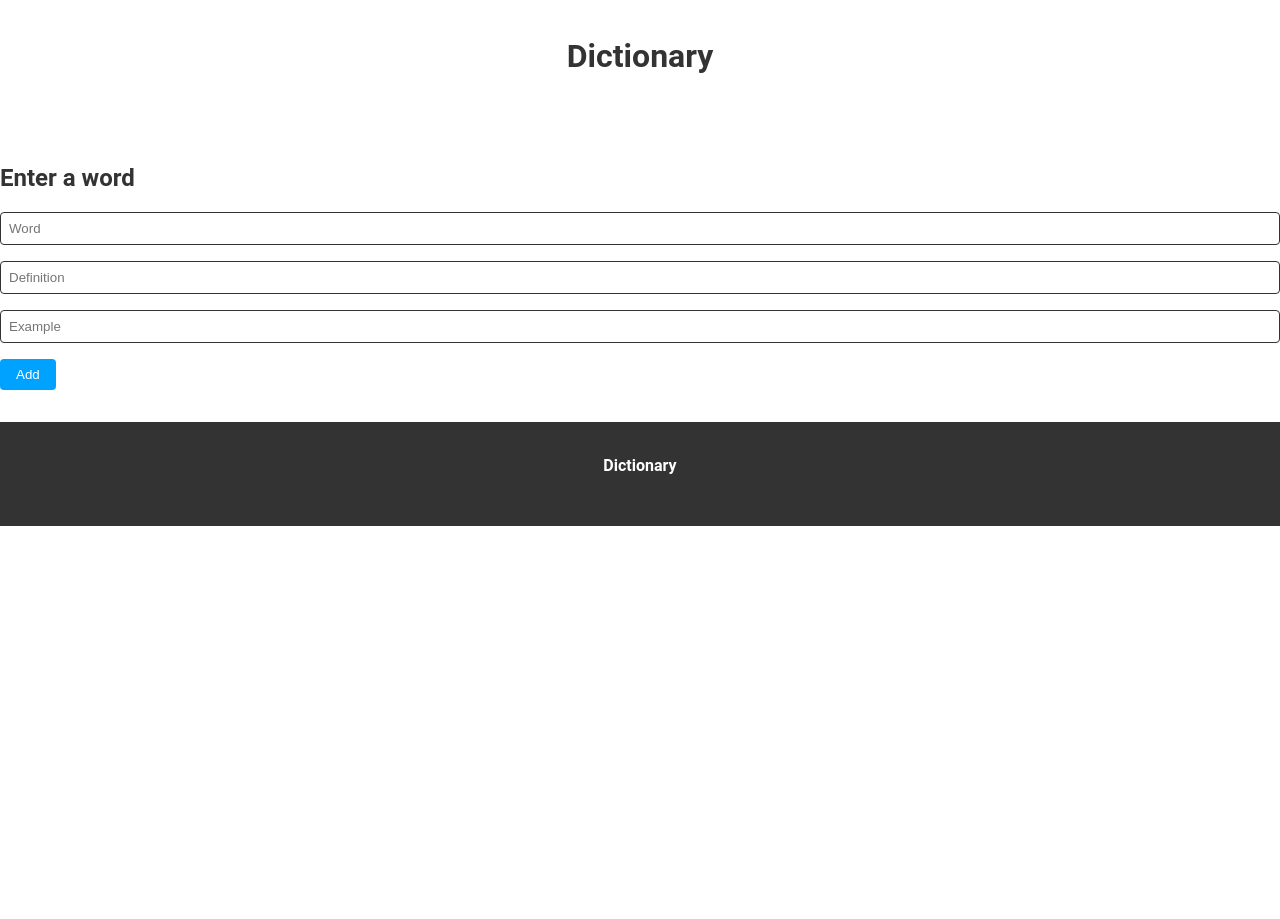
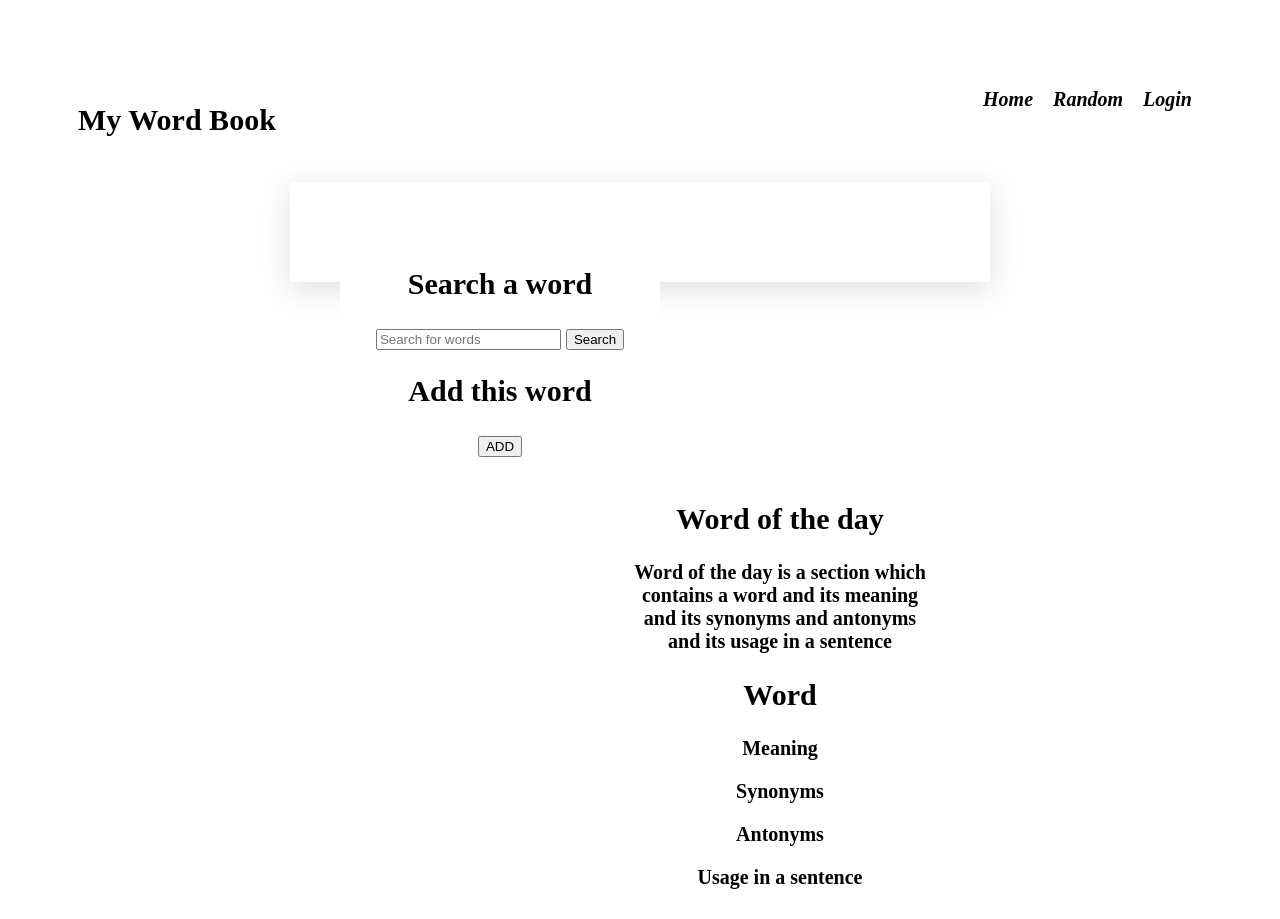
Before and after one commit to cpatel321/personnal_dictionary, a PHP site: page /index.html in a window 1280 px wide. Before the commit the page ends 526 px from the top, so only its background shows below. Run offline with PHP 8.4, Linux system fonts and the light colour scheme.

Commit message:
checkpoint

```diff
--- a/index.html
+++ b/index.html
@@ -1,55 +1,130 @@
-<!-- hey -->
-<!-- basic html template for responsive site  -->
+<!-- write basic html template -->
+
 <!DOCTYPE html>
 <html lang="en">
 <head>
     <meta charset="UTF-8">
-    <title>Dictionary</title>
-    <meta name="viewport" content="width=device-width, initial-scale=1">
-    <link rel="stylesheet" href="style.css">
+    <meta name="viewport" content="width=devicewidth, initial-scale=2">
+
+    <title>My Word Book</title>
+    <link rel="stylesheet" href="css/style.css">
+    <style>
+
+        html
+        /* {position: relative;
+        width: 1440px;
+        height: 1024px;
+
+        background: #FFFFFF;
+        } */
+        header{
+            background-color: #ffffff;
+            color: #000000;
+            padding: 10px;
+            text-align: center;
+            font-size: 20px;
+
+        }
+        nav{
+            background-color: #ffffff;
+             color: #000000;
+            padding: 10px;
+            font-size: 20px;
+            font-weight: bold;
+            font-family: 'Times New Roman', Times, serif;
+        }
+        li h1{
+            float: left;
+            font-size: 30px;
+
+
+        }
+
+        ul{
+            list-style-type: none;
+            margin: 0;
+            padding: 0;
+            overflow: hidden;
+            text-align: center;
+
+        }
+
+        li a {
+            color: #000000;
+            float: Right;
+            font-style: italic;
+            padding: 10px;
+            text-decoration: none;
+
+        }
+
+            </style>
 </head>
 <body>
+<header>
+    <nav>
+        <ul>
+            <li><h1>My Word Book</h1></li>
+            <li><a href="login.php">Login</a></li>
+            <li><a href="random.php">Random</a></li>
+            <li><a href="index.html">Home</a></li>
+        </ul>
+</nav>
+</header>
+<!-- add a section in left half side of page which contains three text boxes and a button do some css also  -->
 
-<!-- header -->
-<header class="header">
+<section>
     <div class="container">
-        <div class="row">
-            <div class="col-12">
-                <h1 class="header__title">Dictionary</h1>
-            </div>
+        <div class="left-half">
+
+            <h1>Search a word</h1>
+            <form action="search.php" method="post">
+                <input type="text" name="search" placeholder="Search for words">
+                <button type="submit" name="submit-search">Search</button>
+                <h1>Add this word</h1> <button type="add" name="submit-add">ADD</button>
+            </form>
+     <style>
+    .left-half{
+        float: left;
+        width: 50%;
+        height: 100%;
+        background-color: #ffffff;
+        color: #000000;
+        padding: 10px;
+        text-align: center;
+        font-size: 20px;
+        font-weight: bold;
+        font-family: 'Times New Roman', Times, serif;
+    }
+    .right-half{
+        float: right;
+        width: 50%;
+        height: 100%;
+        background-color: #ffffff;
+        color: #000000;
+        padding: 10px;
+        text-align: center;
+        font-size: 20px;
+        font-weight: bold;
+        font-family: 'Times New Roman', Times, serif;
+    }
+     </style>
+        </div>
+        <div class="right-half">
+            <!-- write code for right half which contains word of the day and do css -->
+            <h1>Word of the day</h1>
+            <p>Word of the day is a section which contains a word and its meaning and its synonyms and antonyms and its usage in a sentence</p>
+            <!-- create a rectangle -->
+            <div class="rectangle">
+                <h2>Word</h2>
+                <p>Meaning</p>
+                <p>Synonyms</p>
+                <p>Antonyms</p>
+                <p>Usage in a sentence</p>
+
         </div>
     </div>
-</header>
-
-<!-- main -->
-<main class="main">
-    <div class="container">
-        <div class="row">
-            <div class="col-12">
-                <div class="main__content">
-                    <h2 class="main__title">Enter a word</h2>
-                    <form action="index.php" method="post">
-                        <input class="main__input" type="text" name="word" placeholder="Word" required>
-                        <input class="main__input" type="text" name="definition" placeholder="Definition" required>
-                        <input class="main__input" type="text" name="example" placeholder="Example" required>
-                        <button class="main__button" type="submit">Add</button>
-                    </form>
-                </div>
-            </div>
-        </div>
-    </div>
-</main>
-
-<!-- footer -->
-<footer class="footer">
-    <div class="container">
-        <div class="row">
-            <div class="col-12">
-                <p class="footer__text">Dictionary</p>
-            </div>
-        </div>
-    </div>
-</footer>
 
 </body>
+
 </html>
--- /dev/null
+++ b/logout.php
@@ -0,0 +1,5 @@
+<?php
+session_start();
+session_destroy();
+header("Location: login.php");
+?>
--- a/style.css
+++ b/style.css
@@ -1,147 +1,12 @@
-/* this is the style sheet for the dictionary you previously generated once again here is the  whole html once again
-
-<!DOCTYPE html>
-<html lang="en">
-<head>
-    <meta charset="UTF-8">
-    <title>Dictionary</title>
-    <meta name="viewport" content="width=device-width, initial-scale=1">
-    <link rel="stylesheet" href="style.css">
-</head>
-<body>
-
-<!-- header -->
-<header class="header">
-    <div class="container">
-        <div class="row">
-            <div class="col-12">
-                <h1 class="header__title">Dictionary</h1>
-            </div>
-        </div>
-    </div>
-</header>
-
-<!-- main -->
-<main class="main">
-    <div class="container">
-        <div class="row">
-            <div class="col-12">
-                <div class="main__content">
-                    <h2 class="main__title">Enter a word</h2>
-                    <form action="index.php" method="post">
-                        <input class="main__input" type="text" name="word" placeholder="Word" required>
-                        <input class="main__input" type="text" name="definition" placeholder="Definition" required>
-                        <input class="main__input" type="text" name="example" placeholder="Example" required>
-                        <button class="main__button" type="submit">Add</button>
-                    </form>
-                </div>
-            </div>
-        </div>
-    </div>
-</main>
-
-<!-- footer -->
-<footer class="footer">
-    <div class="container">
-        <div class="row">
-            <div class="col-12">
-                <p class="footer__text">Dictionary</p>
-            </div>
-        </div>
-    </div>
-</footer>
-
-</body>
-</html>
-
-*/
-/* Now beautify it  */
-* {
-    margin: 0;
-    padding: 0;
-    box-sizing: border-box;
+body{
+    padding:50px;
 }
-
-body {
-    font-family: 'Roboto', sans-serif;
-    font-weight: 400;
-    font-size: 1rem;
-    line-height: 1.5;
-    color: #333333;
-    background-color: #ffffff;
+.container{
+    max-width: 600px;
+    margin:0 auto;
+    padding:50px;
+    box-shadow: rgba(100, 100, 111, 0.2) 0px 7px 29px 0px;
 }
-
-a {
-    text-decoration: none;
-    color: inherit;
+.form-group{
+    margin-bottom:30px;
 }
-
-ul {
-    list-style: none;
-}
-
-/* header */
-.header {
-    padding: 2rem 0;
-}
-
-.header__title {
-    margin-bottom: 1rem;
-    font-size: 2rem;
-    font-weight: 700;
-    text-align: center;
-}
-
-/* main */
-.main {
-    padding: 2rem 0;
-}
-
-.main__title {
-    margin-bottom: 1rem;
-    font-size: 1.5rem;
-    font-weight: 700;
-}
-
-.main__input {
-    display: block;
-    margin-bottom: 1rem;
-    padding: .5rem;
-    width: 100%;
-    border: 1px solid #333333;
-    border-radius: .25rem;
-    transition: border-color .15s ease-in-out;
-}
-
-.main__input:focus {
-    outline: none;
-    border-color: #00a2ff;
-}
-
-.main__button {
-    display: block;
-    padding: .5rem 1rem;
-    border: none;
-    border-radius: .25rem;
-    background-color: #00a2ff;
-    color: #ffffff;
-    transition: background-color .15s ease-in-out;
-}
-
-.main__button:hover {
-    background-color: #0084d1;
-}
-
-/* footer */
-.footer {
-    padding: 2rem 0;
-    background-color: #333333;
-}
-
-.footer__text {
-    margin-bottom: 1rem;
-    font-size: 1rem;
-    font-weight: 700;
-    text-align: center;
-    color: #ffffff;
-}
```
Also changed, not shown: Old/index.html (added, +55 -0 lines), Old/style.css (added, +147 -0 lines), database.php (added, +13 -0 lines), login.php (added, +54 -0 lines), registration.php (added, +91 -0 lines), .htaccess (added), 2 other files.
